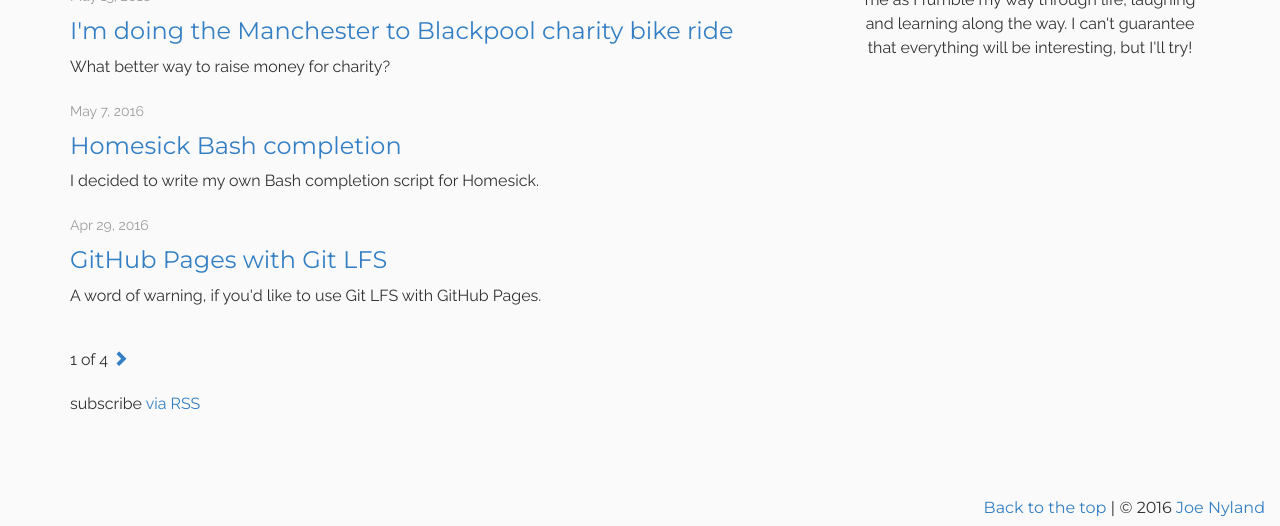
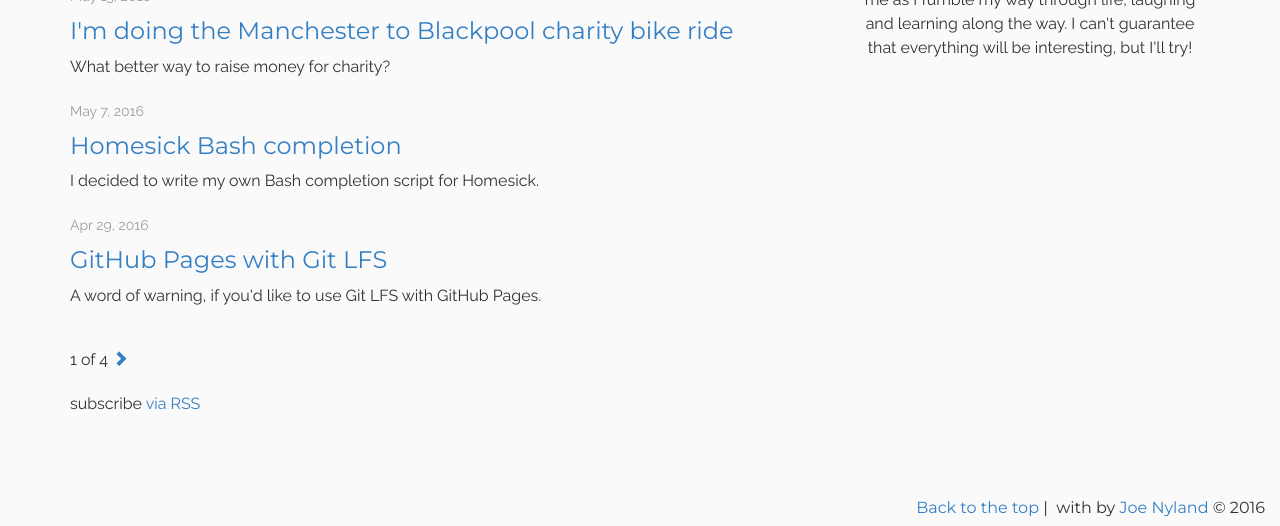
Before and after one commit to JoeNyland/joenyland.github.io, a Jekyll site: the page built from blog/index.html, in a window 1280 px wide, cut to the strip 374-900 px from the top of the page. Built offline with Jekyll 4.4.1, drawn with Linux system fonts in a browser that asks for light colours; nearby versions of some CDN libraries; the list of posts is cut into pages by our own code; a style sheet for code colours, icons or effects is not loaded.

Commit message:
Update footer

```diff
--- a/_includes/css.html
+++ b/_includes/css.html
@@ -1,6 +1,7 @@
 <link rel="stylesheet" href="//cdnjs.cloudflare.com/ajax/libs/normalize/3.0.3/normalize.min.css">
 <link rel="stylesheet" href="//maxcdn.bootstrapcdn.com/bootstrap/3.3.4/css/bootstrap.min.css">
 <link rel="stylesheet" href="//maxcdn.bootstrapcdn.com/font-awesome/4.3.0/css/font-awesome.min.css">
+<link rel="stylesheet" href="https://cdnjs.cloudflare.com/ajax/libs/octicons/3.5.0/octicons.min.css">
 <link rel="stylesheet" href="/assets/css/main.min.css">
 
 {% if page.css %}
--- a/_includes/footer.html
+++ b/_includes/footer.html
@@ -2,7 +2,7 @@
   <div class="row">
     <footer>
       <a href="#">Back to the top</a>
-      |&nbsp;&copy;&nbsp;<span id="year"></span>&nbsp;<a href="/">Joe Nyland</a>
+      |&nbsp;<span class="octicon octicon-keyboard"></span> with <span class="octicon octicon-heart"></span> by <a href="http://joenyland.me" class="text-bold" target="_blank">Joe Nyland</a>&nbsp;&copy;&nbsp;<span id="year"></span>
     </footer>
   </div>
 </div>
--- a/_sass/_base.scss
+++ b/_sass/_base.scss
@@ -29,6 +29,8 @@
   background-color: $white;
 }
 footer {
+  // Red heart
+  .octicon-heart {color: firebrick}
   // Right align text in the footer
   right: 15px;
   text-align: right;
```
